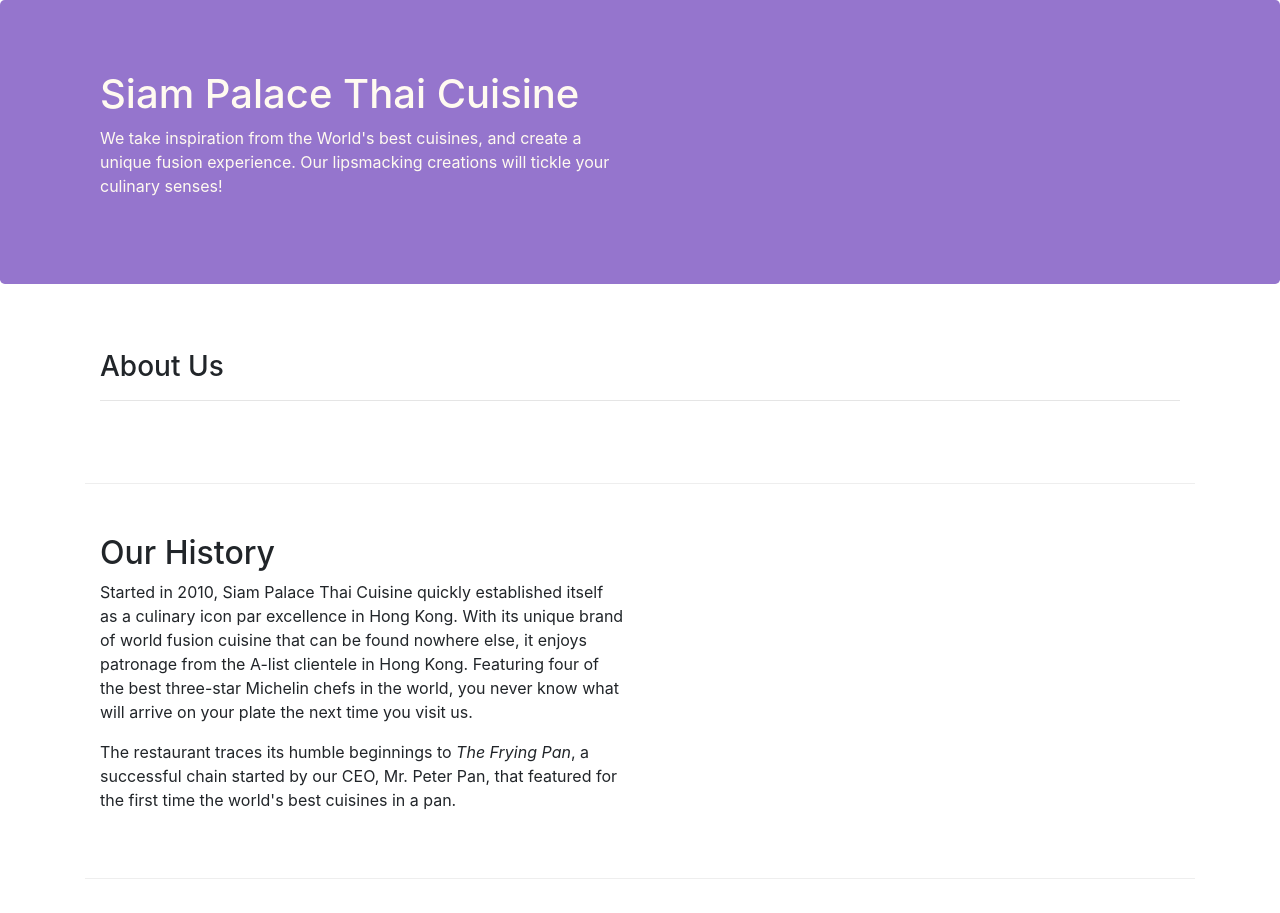
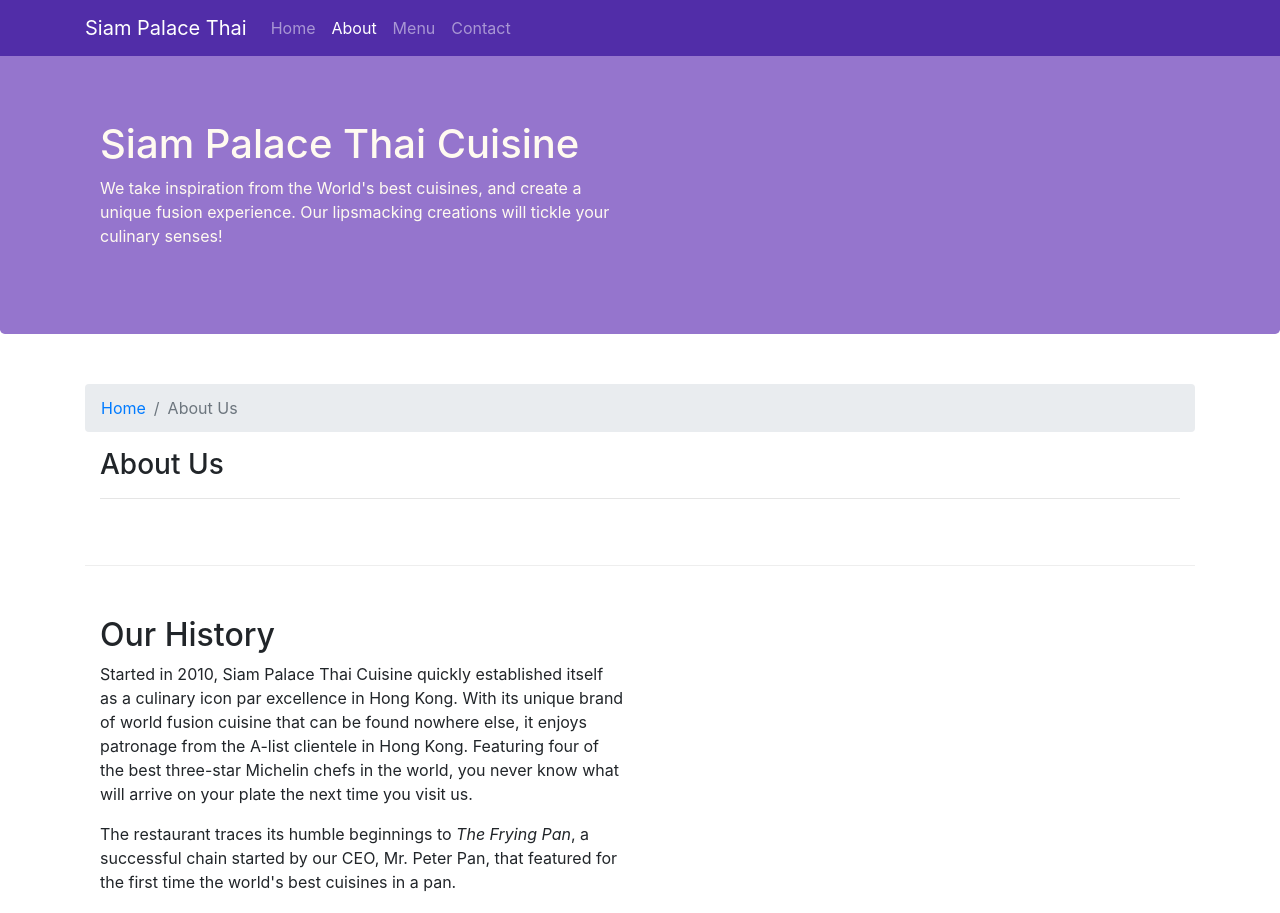
Before and after one commit to JABietoTercero/siamPalaceThaiCuisine, a website: page aboutus.html in a window 1280 px wide. Shown: the top 913 px of the page. Drawn offline with nearby package versions, Linux system fonts and the light colour scheme.

Commit message:
Navbar and breadcrumbs for Siam Palace web site

```diff
--- a/aboutus.html
+++ b/aboutus.html
@@ -18,7 +18,22 @@
 </head>
 
 <body>
-
+    <nav class="navbar navbar-dark navbar-expand-sm fixed-top">
+        <div class="container">
+            <button class="navbar-toggler" type="button" data-toggle="collapse" data-target="#Navbar">
+                <span class="navbar-toggler-icon"></span>
+            </button>
+            <a class="navbar-brand" href="#">Siam Palace Thai</a>
+            <div class="collapse navbar-collapse" id="Navbar">
+                <ul class="navbar-nav mr-auto">
+                    <li class="nav-item"><a class="nav-link" href="index.html">Home</a></li>
+                    <li class="nav-item active"><a class="nav-link" href="aboutus.html">About</a></li>
+                    <li class="nav-item"><a class="nav-link" href="#">Menu</a></li>
+                    <li class="nav-item"><a class="nav-link" href="#">Contact</a></li>
+                </ul>
+            </div>
+        </div>
+    </nav>
     <header class="jumbotron">
         <div class="container">
             <div class="row row-header">
@@ -35,7 +50,13 @@
 
     <div class="container">
         <div class="row row-content align-items-center">
+            <ol class="col-12 breadcrumb">
+                <li class="breadcrumb-item"><a href="./index.html">Home</a></li>
+                <li class="breadcrumb-item active">About Us</li>
+            </ol>
+
             <div class="col-12">
+
                 <h3>About Us</h3>
                 <hr>
             </div>
@@ -61,24 +82,28 @@
             <div class="col-12">
                 <h2>Corporate Leadership</h2>
                 <h3>Peter Pan <small>Chief Epicurious Officer</small></h3>
-                <p class="d-none d-sm-block">Our CEO, Sheldon, credits his hardworking East Asian immigrant parents who undertook the arduous
+                <p class="d-none d-sm-block">Our CEO, Sheldon, credits his hardworking East Asian immigrant parents who
+                    undertook the arduous
                     journey to the shores of America with the intention of giving their children the best future. His
                     mother's wizardy in the kitchen whipping up the tastiest dishes with whatever is available
                     inexpensively at the supermarket, was his first inspiration to create the fusion cuisines for which
                     <em>The Frying Pan</em> became well known. He brings his zeal for fusion cuisines to this
                     restaurant, pioneering cross-cultural culinary connections.</p>
                 <h3>Rajesh Ramayan Koothrappali <small>Chief Food Officer</small></h3>
-                <p class="d-none d-sm-block">Our CFO, Leonard Hofstadter, as he is affectionately referred to by his colleagues, comes from a
+                <p class="d-none d-sm-block">Our CFO, Leonard Hofstadter, as he is affectionately referred to by his
+                    colleagues, comes from a
                     long established family tradition in farming and produce. His experiences growing up on a farm in
                     the Australian outback gave him great appreciation for varieties of food sources. As he puts it in
                     his own words, <em>Everything that runs, wins, and everything that stays, pays!</em></p>
                 <h3>Howard Joel Wolowitz <small>Chief Taste Officer</small></h3>
-                <p class="d-none d-sm-block">Blessed with the most discerning gustatory sense, Agumbe, our CTO, personally ensures that every
+                <p class="d-none d-sm-block">Blessed with the most discerning gustatory sense, Agumbe, our CTO,
+                    personally ensures that every
                     dish that we serve meets his exacting tastes. Our chefs dread the tongue lashing that ensues if
                     their dish does not meet his exacting standards. He lives by his motto, <em>You click only if you
                         survive my lick.</em></p>
                 <h3>Stuart David Bloom <small>Executive Chef</small></h3>
-                <p class="d-none d-sm-block">Award winning three-star Michelin chef with wide International experience having worked closely with
+                <p class="d-none d-sm-block">Award winning three-star Michelin chef with wide International experience
+                    having worked closely with
                     whos-who in the culinary world, he specializes in creating mouthwatering Indo-Italian fusion
                     experiences. He says, <em>Put together the cuisines from the two craziest cultures, and you get a
                         winning hit! Amma Mia!</em></p>
--- a/css/css.css
+++ b/css/css.css
@@ -27,3 +27,11 @@ address{
     margin:0px;
     color:#0f0f0f;
 }
+body{
+    padding:50px 0px 0px 0px;
+    z-index:0;
+}
+
+.navbar-dark {
+     background-color: #512DA8;
+}
```
Also changed, not shown: index.html (+27 -5 lines).
